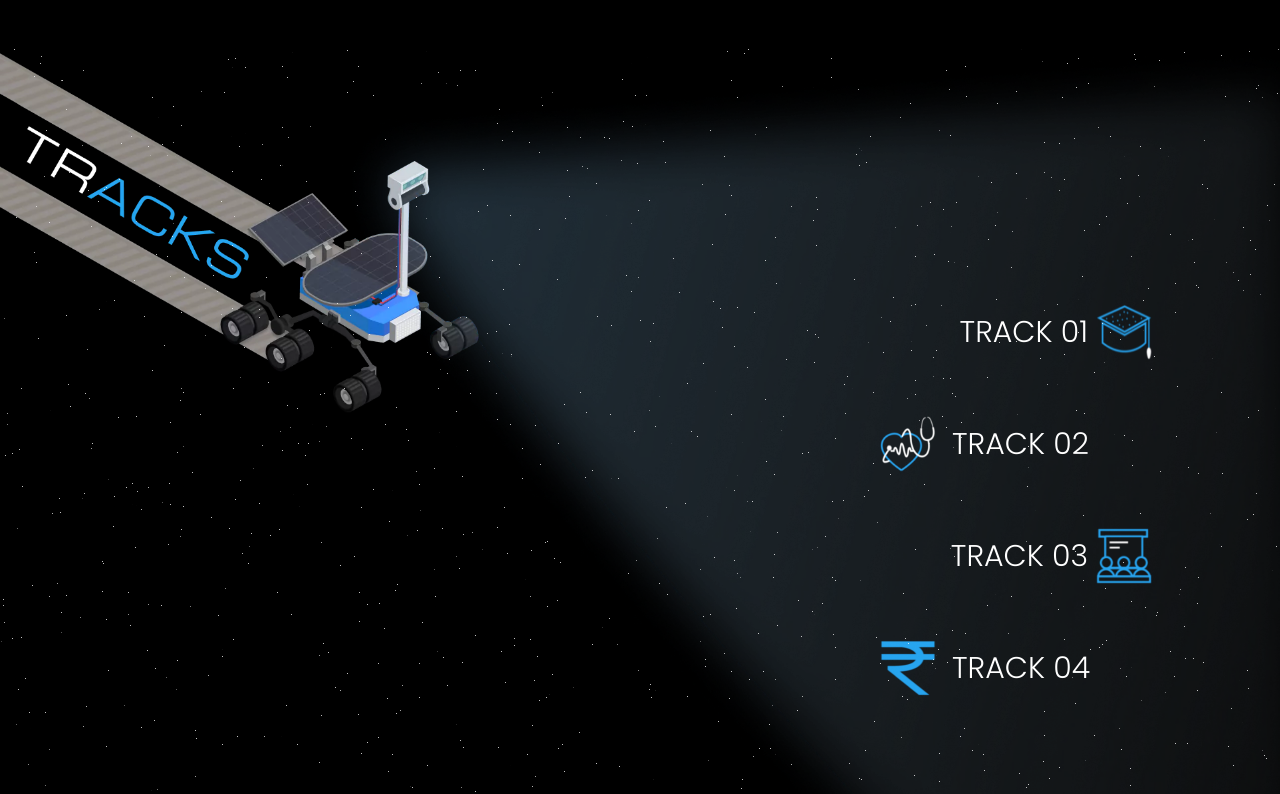
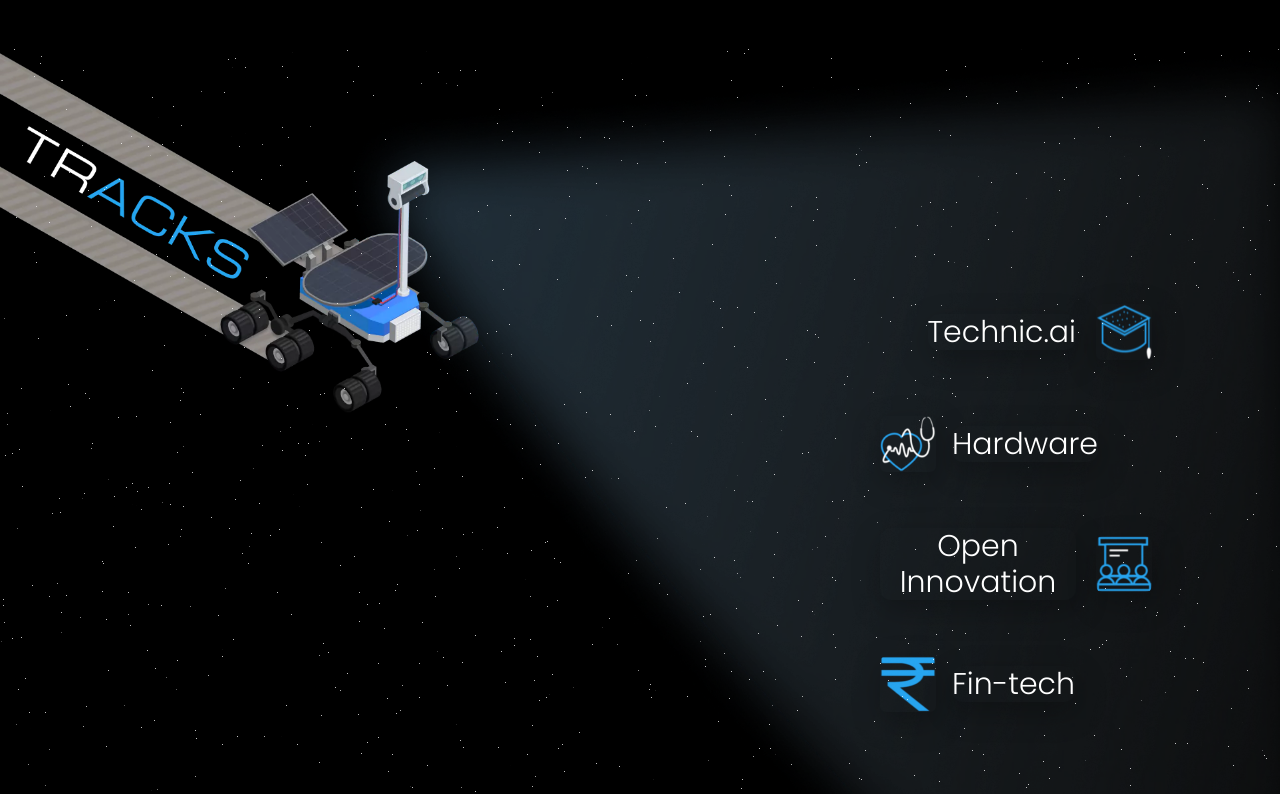
Before and after one commit to iivanhaj/Technica-integrated, a React (Create React App) app: page /tracks in a window 1280 px wide. Shown: the top 794 px of the page. Built offline with nearby package versions, Linux system fonts and the light colour scheme.

Commit message:
added perspective to tracks and fixed footer

```diff
--- a/package.json
+++ b/package.json
@@ -4,14 +4,18 @@
   "private": true,
   "dependencies": {
     "@flodlc/nebula": "^1.0.56",
+    "@fortawesome/free-solid-svg-icons": "^6.5.1",
+    "@fortawesome/react-fontawesome": "^0.2.0",
     "@material-tailwind/react": "^2.1.8",
     "@testing-library/jest-dom": "^5.17.0",
     "@testing-library/react": "^13.4.0",
     "@testing-library/user-event": "^13.5.0",
     "aos": "^2.3.4",
+    "bootstrap": "^5.3.2",
     "hamburger-react": "^2.5.0",
     "install": "^0.13.0",
     "react": "^18.2.0",
+    "react-bootstrap": "^2.9.2",
     "react-dom": "^18.2.0",
     "react-icons": "^4.12.0",
     "react-intersection-observer": "^9.5.3",
--- a/src/components/Footer.jsx
+++ b/src/components/Footer.jsx
@@ -1,35 +1,29 @@
-import React, { useEffect, useRef } from "react";
+import React from "react";
 import { FaFacebook, FaInstagram, FaLinkedin } from "react-icons/fa";
-import { BsTwitterX } from "react-icons/bs";
-import Aos from 'aos';
-import 'aos/dist/aos.css';
+import twitterLogo from "../imageForWebsite/twitter.png";
 
 function Footer() {
-
-  useEffect(()=>{
-    Aos.init({duration: 2000})
-  }, [])
-
   return (
-    <footer className="relative w-full mt-6" id="footer" data-aos="fade-up">
+    <footer className="relative w-full mt-6">
       <div className="mx-auto w-full max-w-7xl px-8 lg:px-16">
-        <div
-          className="mt-12 flex w-full flex-col items-center justify-center py-12 md:flex-row md:justify-between"
-        >
+        <div className="mt-12 flex w-full flex-col items-center justify-center py-12 md:flex-row md:justify-between">
           <p className="mb-4 text-center text-sm font-normal text-white md:mb-0">
             <a href="#" className="text-white">
               Made with {"\u2764"} by ISTE-VIT
             </a>
           </p>
-          <div
-            className="flex gap-4 text-white sm:justify-center"
-            data-aos="fade-up"
-          >
+          <div className="flex gap-4 text-white sm:justify-center">
+            {/* Replace Twitter icon with the imported image */}
             <a
               href="#"
               className="hover:text-[#27A5EF] transition-all duration-300"
+              style={{ marginTop: "-6px", marginRight: "-7px"}}
             >
-              <BsTwitterX className="h-5 w-5" />
+              <img
+                src={twitterLogo}
+                alt="Twitter Logo"
+                className="h-11 w-9"
+              />
             </a>
             <a
               href="#"
--- a/src/components/TrackCard.jsx
+++ b/src/components/TrackCard.jsx
@@ -3,8 +3,12 @@
 const TrackCard = ({ title, icon, positionRight }) => {
   const [isHovered, setIsHovered] = useState(false);
 
+  const cardStyles = {
+    perspective: '1500px',
+  };
+
   const iconPosition = positionRight ? 'flex-row-reverse' : 'flex-row';
-  const titleMarginClass = (title === 'TRACK 01' || title === 'TRACK 03') ? 'mr-2' : '';
+  const titleMarginClass = (title === 'TRACK 01' || title === 'TRACK 03') ? 'mr-5' : 'mr-5';
 
   const handleMouseEnter = () => {
     setIsHovered(true);
@@ -14,15 +18,29 @@
     setIsHovered(false);
   };
 
+  // Adjust the rotation angles based on positionRight
+  const rotationX = positionRight ? '20deg' : '20deg';
+  const rotationY = positionRight ? '-36deg' : '36deg';
+  const rotationZ = positionRight ? '6deg' : '-6deg';
+
+  const iconStyles = {
+    transform: isHovered ? `rotateX(${rotationX}) rotateY(${rotationY}) rotateZ(${rotationZ})` : 'rotate(0)',
+    borderRadius: '0.375em',
+    boxShadow: '2px 10px 30px hsla(0, 0%, 0%, 0.25)',
+    transition: 'transform 0.3s',
+  };
+
   return (
     <div
       className={`bg-transparent rounded-lg p-4 flex items-center ${iconPosition} w-40 sm:w-56 md:w-64 lg:w-72 xl:w-80 mb-4 md:mb-6`}
       onMouseEnter={handleMouseEnter}
       onMouseLeave={handleMouseLeave}
+      style={cardStyles}
     >
       <img
         src={icon}
         alt={title}
+        style={iconStyles}
         className={`w-10 h-10 sm:w-12 sm:h-12 md:w-14 md:h-14 mr-4 transition-transform ${
           isHovered ? 'scale-110' : 'scale-100'
         }`}
@@ -30,6 +48,7 @@
       <span className="flex items-center text-center">
         <span
           className={`font-poppins text-white text-base sm:text-lg md:text-xl lg:text-2xl xl:text-3xl ${titleMarginClass}`}
+          style={iconStyles}
         >
           {title}
         </span>
--- a/src/components/Tracks.jsx
+++ b/src/components/Tracks.jsx
@@ -39,10 +39,10 @@
             : "top-[15%] left-2/3 h-1/2 md:top-[30%] md:left-3/4 md:transform md:-translate-x-1/2 md:h-1/4 lg:left-[80%] lg:h-1/8 lg:top:[30%"
         } flex flex-col gap-0 md:gap-4 lg:gap-0`}
       >
-        <TrackCard title="TRACK 01" icon={scholar} positionRight={true} />
-        <TrackCard title="TRACK 02" icon={medical} positionRight={false} />
-        <TrackCard title="TRACK 03" icon={education} positionRight={true} />
-        <TrackCard title="TRACK 04" icon={currency} positionRight={false} />
+        <TrackCard title="Technic.ai" icon={scholar} positionRight={true} />
+        <TrackCard title="Hardware" icon={medical} positionRight={false} />
+        <TrackCard title="Open Innovation" icon={education} positionRight={true} />
+        <TrackCard title="Fin-tech" icon={currency} positionRight={false} />
       </div>
     </div>
   );
--- a/src/index.css
+++ b/src/index.css
@@ -175,3 +175,12 @@
 ::-webkit-scrollbar {
   width: 1px; /* Set the width of the scrollbar */
 }
+
+.track-card {
+  transition: transform 0.3s ease, scale 0.3s ease;
+}
+
+.track-card:hover {
+  transform: rotate(5deg);
+  scale: 1.1;
+}
```
Also changed, not shown: src/imageForWebsite/twitter.png (added), 1 other file (tests, documents, lock files or other folders). Lines whose indentation alone changed are shown as unchanged.
